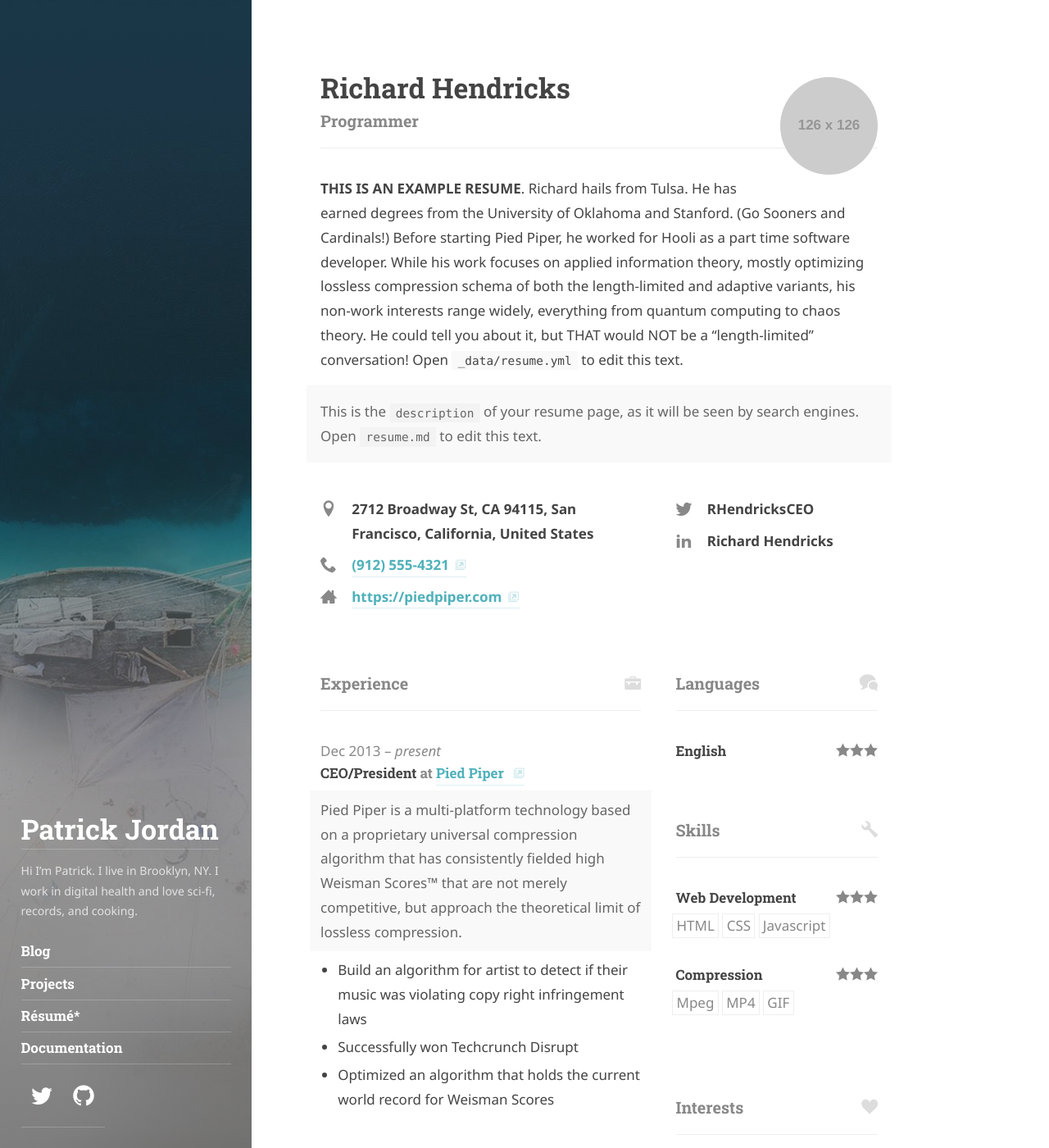
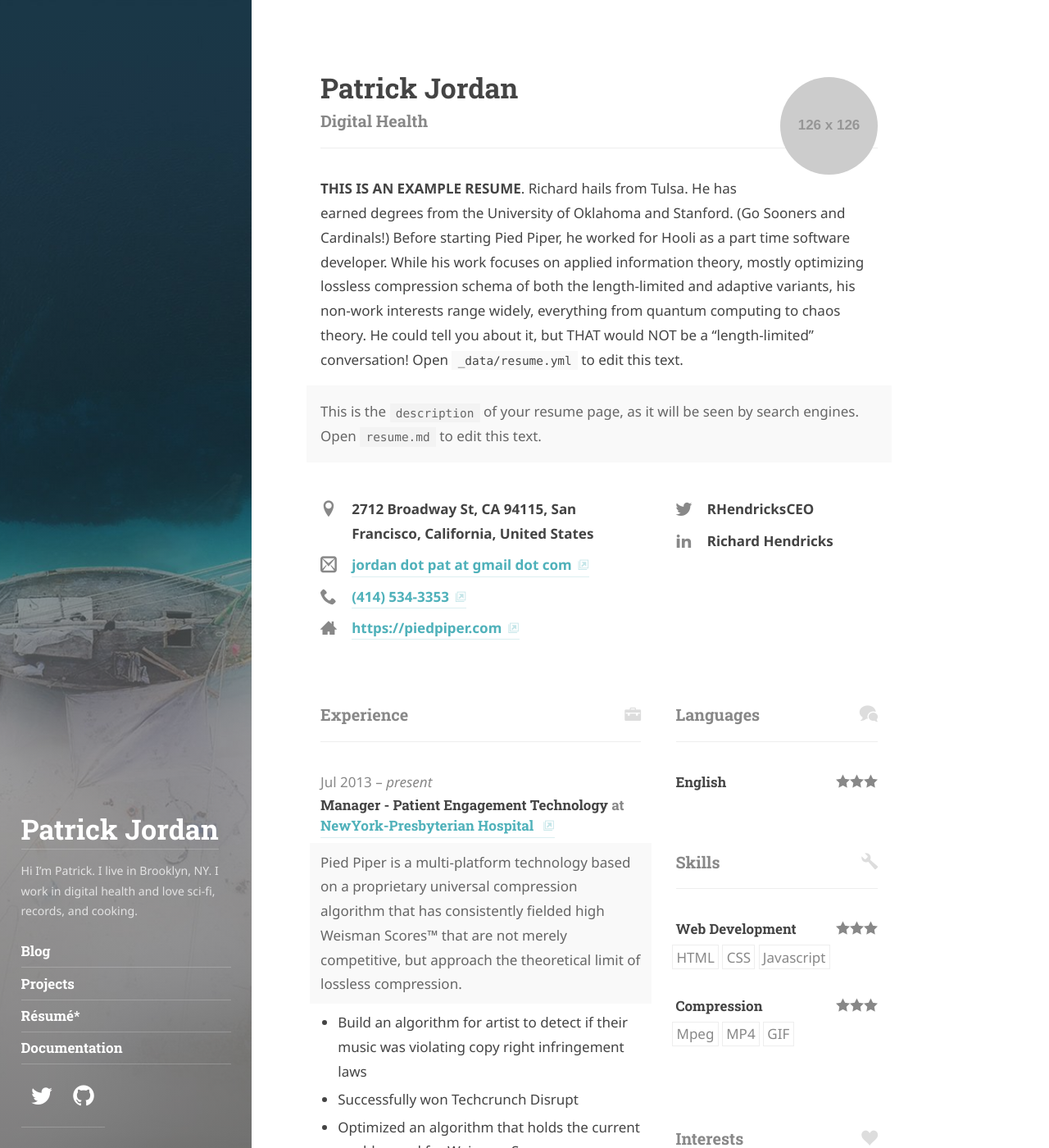
Before and after one commit to pjordan11/hydejackproinstall, a Jekyll site: the page built from resume.md, in a window 1280 px wide and 1400 px high. Shown: the whole window at 82% size. Built offline with Jekyll 4.4.1, drawn with Linux system fonts in a browser that asks for light colours; some web fonts are replaced.

Commit message:
Initial Edit

```diff
--- a/_data/resume.yml
+++ b/_data/resume.yml
@@ -2,11 +2,11 @@
 # If you don't have a JSON Resume you can just edit this YAML file instead.
 # See also: <https://jsonresume.org/>.
 basics:
-  name: "Richard Hendricks"
-  label: "Programmer"
+  name: "Patrick Jordan"
+  label: "Digital Health"
   picture: "https://placehold.it/126x126"
-  email: ""
-  phone: "(912) 555-4321"
+  email: "jordan dot pat at gmail dot com"
+  phone: "(414) 534-3353"
   website: "https://piedpiper.com"
   summary: >
     **THIS IS AN EXAMPLE RESUME**.
@@ -33,10 +33,10 @@ basics:
       username: "Richard Hendricks"
       url: ""
 work:
-  - company: "Pied Piper"
-    position: "CEO/President"
-    website: "https://piedpiper.com"
-    startDate: "2013-12-01"
+  - company: "NewYork-Presbyterian Hospital"
+    position: "Manager - Patient Engagement Technology"
+    website: "https://nyp.org"
+    startDate: "2013-07-01"
     endDate: ""
     summary: >
       Pied Piper is a multi-platform technology based on a proprietary universal compression algorithm that has
```
